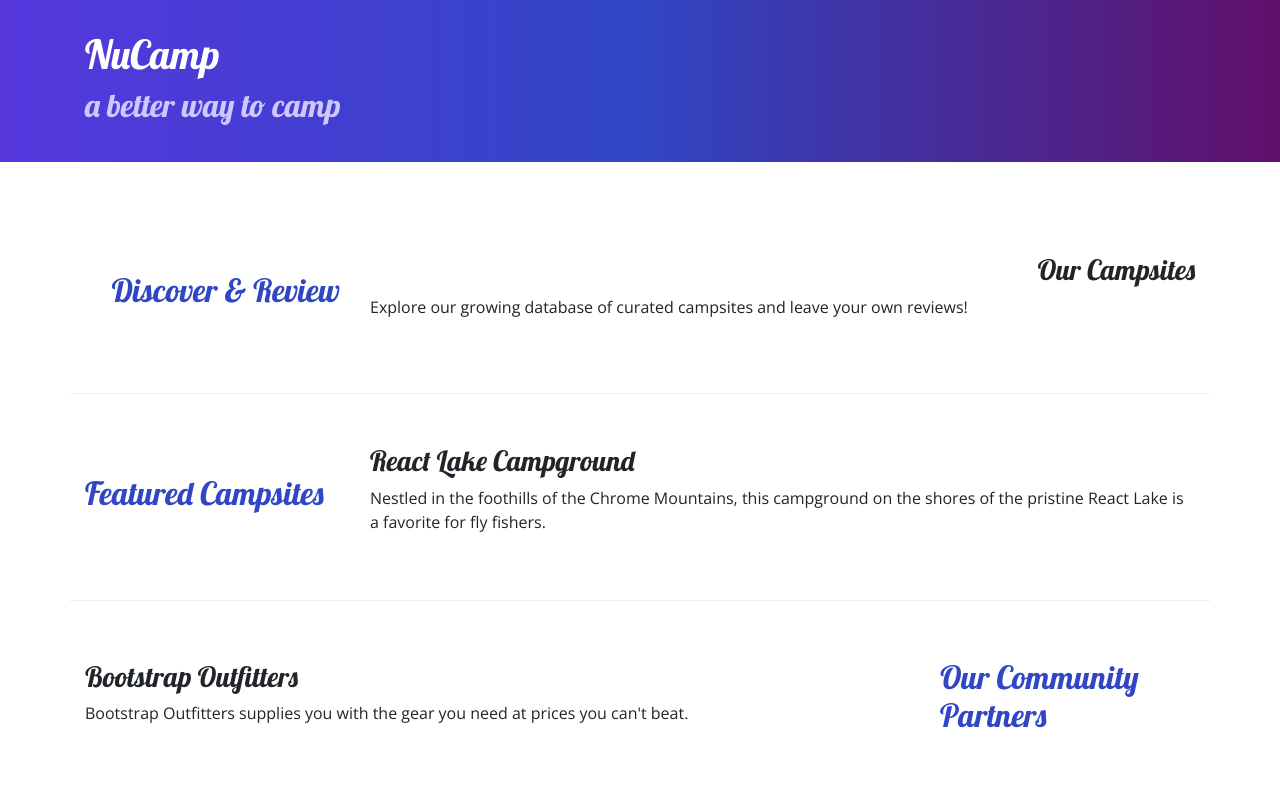
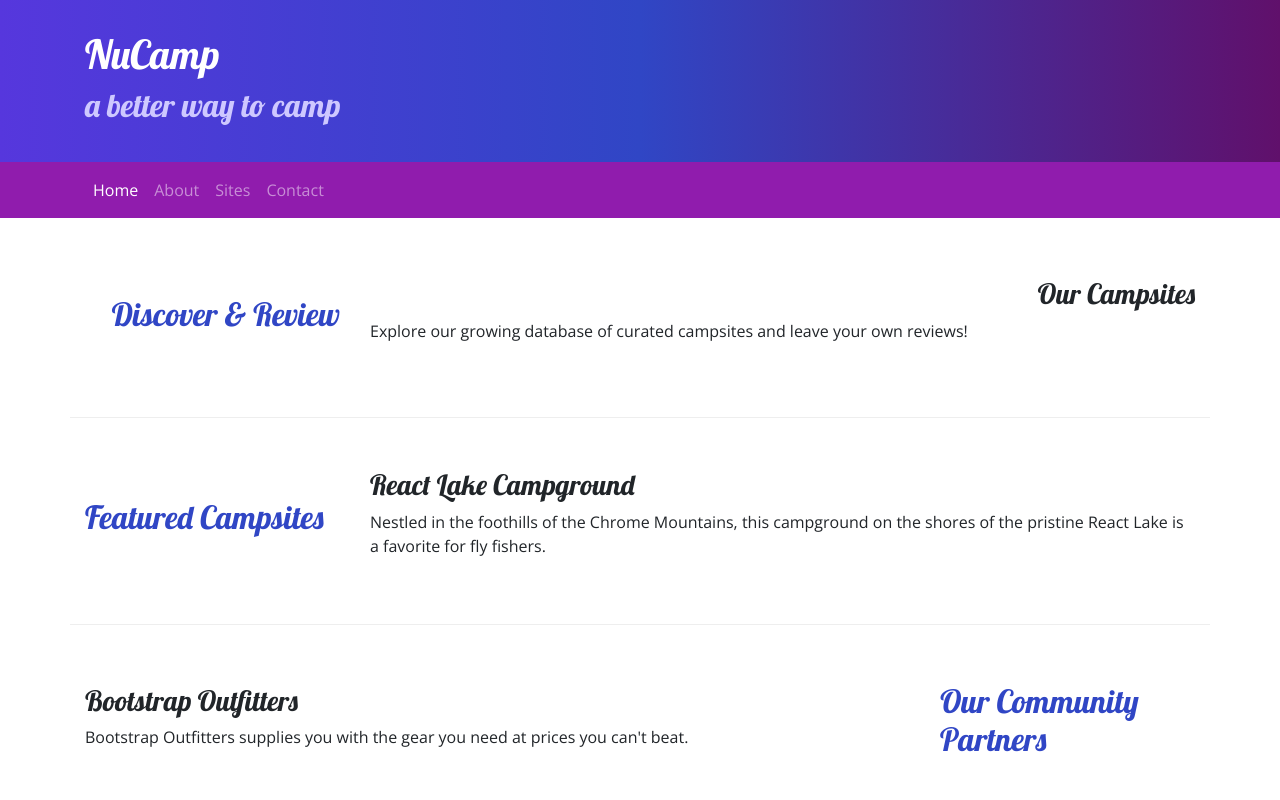
Before and after one commit to kayela-c/nucampsites, a website: page index.html in a window 1280 px wide. Shown: the top 800 px of the page. Drawn offline with nearby package versions, Linux system fonts and the light colour scheme; files that its build step writes are made by us from their sources.

Commit message:
added navbar and toggler

```diff
--- a/index.html
+++ b/index.html
@@ -30,7 +30,34 @@
         </div>
       </div>
     </header>
-
+    <nav class="navbar navbar-expand-sm navbar-dark sticky-top">
+      <div class="container">
+        <button
+          class="navbar-toggler ml-auto"
+          type="button"
+          data-toggle="collapse"
+          data-target="#nucampNavbar"
+        >
+          <span class="navbar-toggler-icon"></span>
+        </button>
+        <div class="collapse navbar-collapse" id="nucampNavbar">
+          <ul class="navbar-nav">
+            <li class="nav-item active">
+              <a class="nav-link" href="index.html">Home</a>
+            </li>
+            <li class="nav-item">
+              <a class="nav-link" href="aboutus.html">About</a>
+            </li>
+            <li class="nav-item">
+              <a class="nav-link" href="sites.html">Sites</a>
+            </li>
+            <li class="nav-item">
+              <a class="nav-link" href="contactus.html">Contact</a>
+            </li>
+          </ul>
+        </div>
+      </div>
+    </nav>
     <div class="container">
       <div class="row row-content align-items-center">
         <div class="col-sm-4 order=sm-last col-md-3">
--- a/styles.css
+++ b/styles.css
@@ -20,6 +20,7 @@ footer {
 }
 
 .jumbotron {
+    margin: 0;
     padding: 30px;
     background-image: linear-gradient(to right, #5637DD, #3046C5, #60106B);
     color: white;
@@ -30,3 +31,7 @@ footer {
     border-bottom: 1px ridge;
     min-height: 200px;
 }
+
+.navbar {
+    background-color: #901CAD;
+}
```
Also changed, not shown: aboutus.html (+28 -1 lines).
